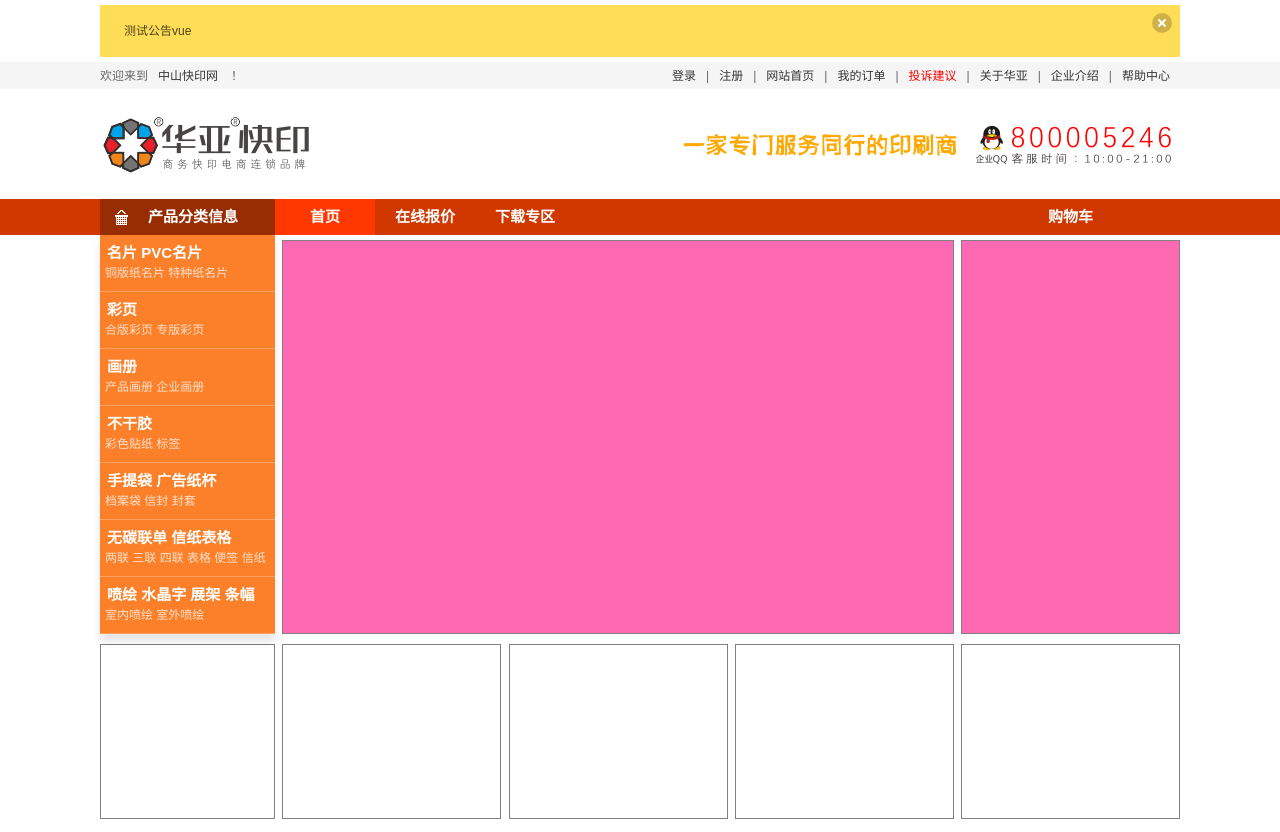
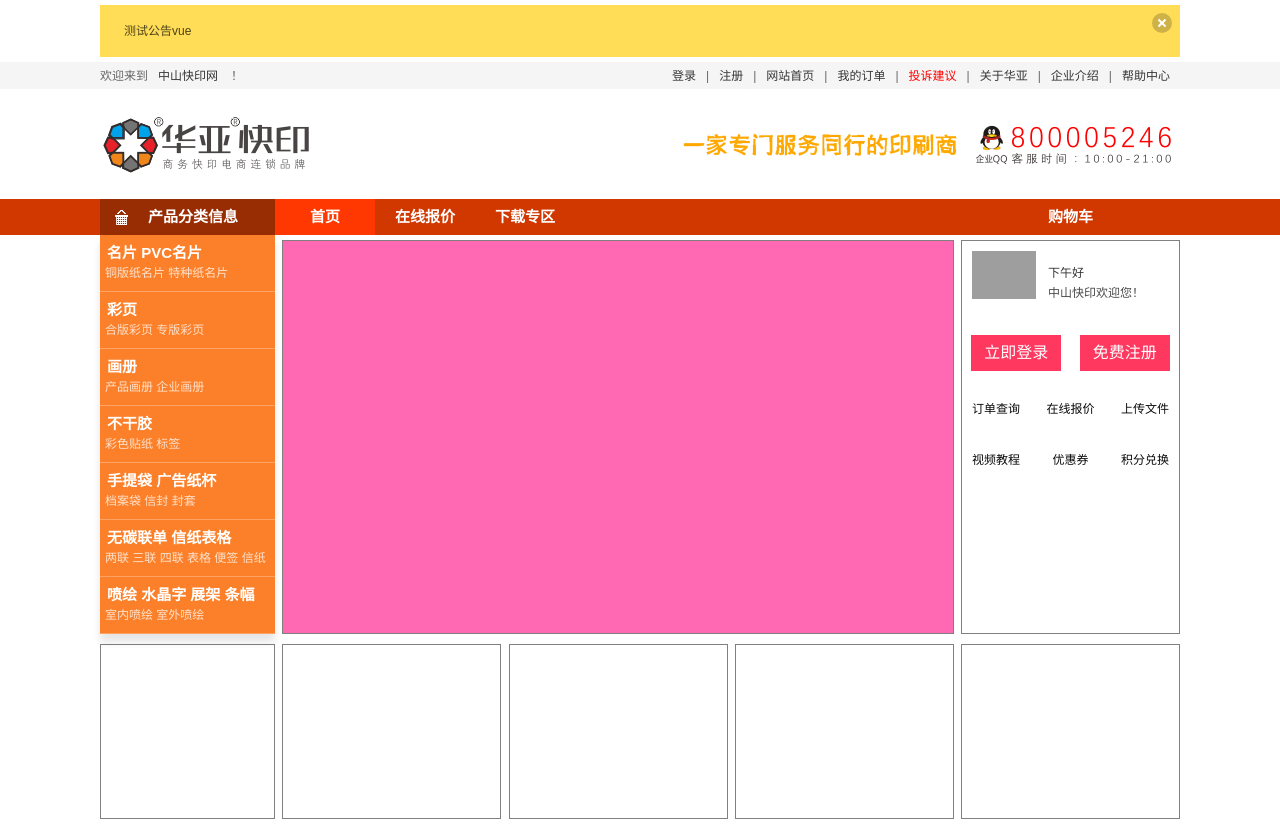
Before and after one commit to lch277/djtutor, a Django app: page / in a window 1280 px wide. Shown: the top 832 px of the page. Run offline with Django 3.2, Linux system fonts and the light colour scheme; parts of the project's set-up code (start-up, migrations or seed data) failed here and were passed over; some libraries are stand-ins or nearby versions; grey boxes are pictures that could not be loaded.

Commit message:
基本完成首页框架，确定django+vue开发流程

```diff
--- a/home/static/home/css/common.css
+++ b/home/static/home/css/common.css
@@ -294,5 +294,5 @@ a.statusa2 {
     margin-top: 5px;
     margin-left: 0;
     border: 1px solid gray;
-    background-color: hotpink;
+    background-color: white;
 }
--- a/templates/home/index.html
+++ b/templates/home/index.html
@@ -10,7 +10,41 @@
 
             </div>
             <div class="media-right login-info-box" style="">
-
+                <div class="navbar" style="margin-left: 10px;margin-bottom: 20px; margin-top: 10px;">
+                    <figure class="navbar-brand">
+                        <p class="image is-64x64">
+                          <img src="https://bulma.io/images/placeholders/128x128.png">
+                        </p>
+                    </figure>
+                    <div class="navbar-item">
+                        <div class="content">
+                          <p style="line-height: 20px;">
+                            <strong>下午好</strong>
+                            <br>
+                            中山快印欢迎您！
+                            <br>
+                          </p>
+                        </div>
+                    </div>
+                </div>
+                <div class="level">
+                    <div class="level-item">
+                        <button class="button is-danger no-round">立即登录</button>
+                    </div>
+                    <div class="level-item">
+                        <button class="button is-danger no-round">免费注册</button>
+                    </div>
+                </div>
+                <div class="level">
+                    <a class="button is-small is-white" href="">订单查询</a>
+                    <a class="button is-small is-white" href="">在线报价</a>
+                    <a class="button is-small is-white" href="">上传文件</a>
+                </div>
+                <div class="level">
+                    <a class="button is-small is-white" href="">视频教程</a>
+                    <a class="button is-small is-white" href="">优惠券</a>
+                    <a class="button is-small is-white" href="">积分兑换</a>
+                </div>
             </div>
         </div>
         <div class="level" style="margin-top: 10px;">
```
